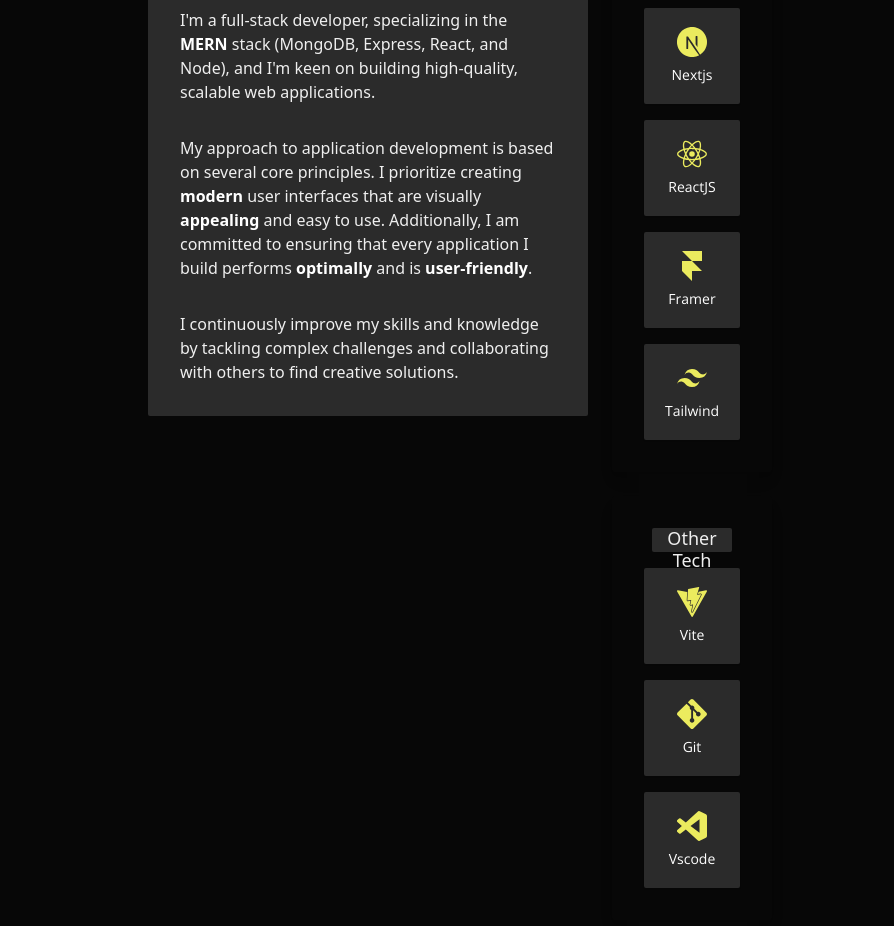
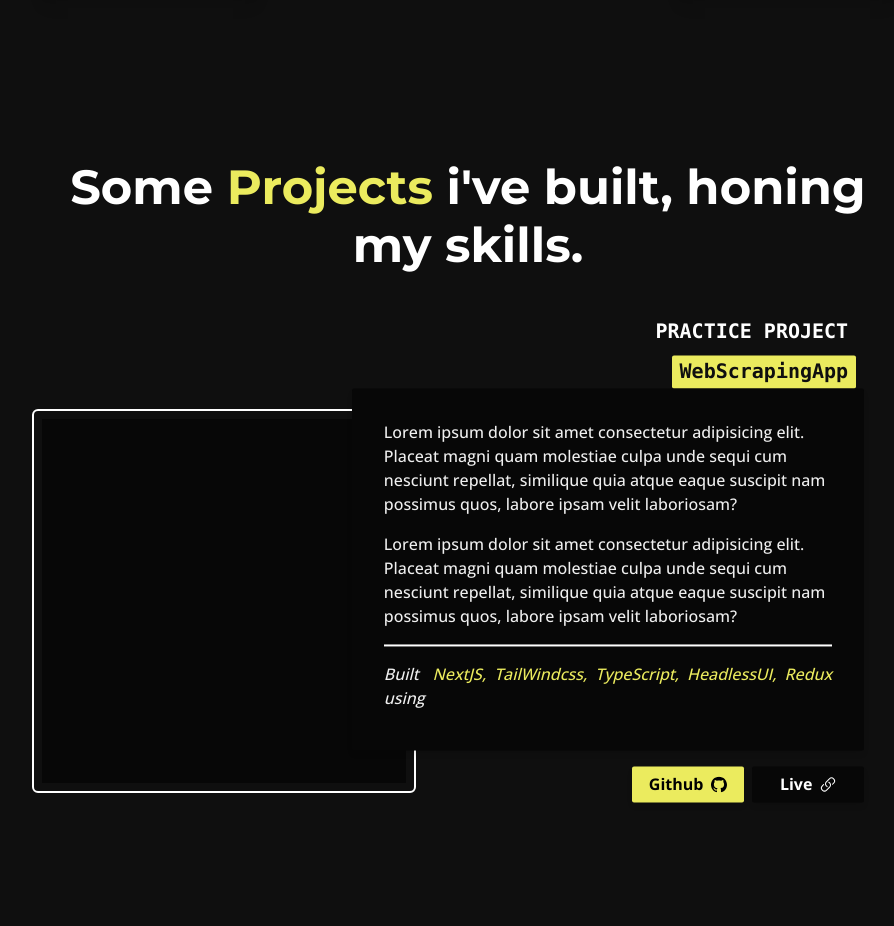
Before and after one commit to Benjahh/PortfolioWebsite, a React (Vite) app: page / in a window 1280 px wide. Shown: the part 1780-2706 px from the top of the page, without its empty margins (172-1066 px from the left). Built offline with nearby package versions, Linux system fonts and the light colour scheme; a web font is replaced by a local one.

Commit message:
major refactoring

```diff
--- a/src/index.css
+++ b/src/index.css
@@ -13,10 +13,10 @@
     @apply justify-center items-center flex;
   }
   .project__button {
-    @apply text-white  bg-secondAccent gap-2 flex-between py-[6px] hover:bg-accent hover:text-primary  px-4 rounded-sm;
+    @apply gap-2 flex-between py-[6px] flex-row w-28 shadow-md px-4 font-openSans font-bold rounded-sm;
   }
   .project__description {
-    @apply shadow-xl relative flex  text-white flex-col bg-secondAccent rounded-sm p-8;
+    @apply shadow-md relative flex  text-thirdAccent flex-col bg-secondAccent rounded-sm p-8;
   }
   .project__skills {
     @apply font-openSans font-medium my-2 gap-2 mt-4  flex flex-row italic;
@@ -25,16 +25,16 @@
     @apply self-center border-2 border-white p-2  rounded-md absolute w-96 h-96;
   }
   .skill__card {
-    @apply flex-between gap-2 w-12 h-12 text-sm flex-col p-12  shadow-sm  rounded-sm bg-secondAccent;
+    @apply flex-between gap-2 w-12 h-12 text-sm flex-col p-10  shadow-sm  rounded-sm bg-primary;
   }
   .skill__container {
-    @apply flex-col relative flex-between gap-2 p-2;
+    @apply flex-col relative  flex;
   }
   .contact__input {
     @apply text-white px-4 py-4 bg-primary focus:outline-accent outline-none rounded-md;
   }
   .page__container {
-    @apply md:px-80 bg-primary min-h-screen pt-20 pb-40 flex flex-col;
+    @apply bg-primary min-h-full flex-between min-w-full  py-20;
   }
   .page__title {
     @apply font-montserrat font-bold text-center text-white text-4xl;
--- a/src/pages/About.jsx
+++ b/src/pages/About.jsx
@@ -4,15 +4,16 @@ import SkillCard from '../utils/components/Cards/SkillCard';
 
 export const AboutPage = () => {
   return (
-    <section id="about" className="page__container">
+    <section id="about" className="page__container ">
+      <div className="w-4/6 flex flex-col">
         <div className="page__title">
-        <h1 className="text-white">
+          <h1 className="text-white flex-row ">
             <span className="text-accent"> About </span> myself: My
             <span className="text-accent"> tech </span> stack
           </h1>
         </div>
-      <div className="flex-row mt-8 flex gap-2  justify-center  ">
-        <div className="bg-secondAccent rounded-sm  self-center   p-8">
+        <div className="flex-col mt-8 flex gap-4   ">
+          <div className="bg-secondAccent rounded-sm w-full   p-8">
             <div className="gap-8 flex-col  text-thirdAccent flex text-left ">
               <p className="">
                 Hi, my name is Lucas. I'm a
@@ -21,7 +22,8 @@ export const AboutPage = () => {
                   Computer Engineering{' '}
                 </span>
                 student with a passion for
-              <span className="font-extrabold text-white"> Engineering </span>.
+                <span className="font-extrabold text-white"> Engineering </span>
+                .
               </p>
               <p className="">
                 I'm currently pursuing
@@ -48,26 +50,28 @@ export const AboutPage = () => {
                 every application I build performs
                 <span className="font-extrabold text-white"> optimally </span>
                 and is
-              <span className="font-extrabold text-white"> user-friendly</span>.
+                <span className="font-extrabold text-white">
+                  {' '}
+                  user-friendly
+                </span>
+                .
               </p>
               <p className="">
-              I continuously improve my skills and knowledge by tackling complex
-              challenges and collaborating with others to find creative
-              solutions.
+                I continuously improve my skills and knowledge by tackling
+                complex challenges and collaborating with others to find
+                creative solutions.
               </p>
             </div>
-          <a
-            download=""
-            src=""
-            className=" hidden absolute bottom-4 right-4 border p-2 "
-          >
-            Resume
-          </a>
           </div>
-        <div className="skill__container">
+          <div className="flex flex-row gap-2 ">
             {techStack.map(({ stack, stackName, id }) => (
-            <SkillCard key={id} stack={stack} stackName={stackName}></SkillCard>
+              <SkillCard
+                key={id}
+                stack={stack}
+                stackName={stackName}
+              ></SkillCard>
             ))}
+          </div>
         </div>
       </div>
     </section>
--- a/src/pages/Projects.jsx
+++ b/src/pages/Projects.jsx
@@ -6,6 +6,7 @@ import ProjectCard from '../utils/components/Cards/ProjectCard';
 export const ProjectPage = () => {
   return (
     <section id="projects" className="page__container">
+      <div className="flex flex-col w-4/6 ">
         <div className="page__title ">
           <h1>
             Some <span className="text-accent"> Projects </span> i've built,
@@ -40,6 +41,7 @@ export const ProjectPage = () => {
             )}
           </div>
         </div>
+      </div>
     </section>
   );
 };
--- a/src/utils/components/Cards/ProjectCard.jsx
+++ b/src/utils/components/Cards/ProjectCard.jsx
@@ -3,6 +3,7 @@ import { HiLink } from 'react-icons/hi2';
 import { MoveOnScroll } from '../framerComponents/MoveOnScroll';
 import { FadeInOnScroll } from '../framerComponents/FadeInOnScroll';
 import { ScaleInView } from '../framerComponents/ScaleInView';
+import CustomButtonLink from '../shared/CustomButton';
 
 /* TODO: ANIMATION AND COLOR PALETTE */
 
@@ -19,10 +20,8 @@ const ProjectCard = ({
   return (
     <article className="relative ">
       <div
-        className={`flex-col border-b-2   border-white ${
-          reverse
-            ? 'md:flex-row-reverse border-l-2 '
-            : ' border-r-2 md:flex-row'
+        className={`flex-col ${
+          reverse ? 'md:flex-row-reverse ' : ' md:flex-row'
         }
       flex`}
       >
@@ -48,37 +47,44 @@ const ProjectCard = ({
               {projectName}
             </h1>
           </header>
-          <div className="project__description ">
+          <FadeInOnScroll className="project__description ">
             <div className="border-b-2 border-white">
-              <FadeInOnScroll className=" font-medium font-openSans mb-4 ">
+              <div className=" font-medium font-openSans mb-4 ">
                 {projectDescription}
-              </FadeInOnScroll>
-              <FadeInOnScroll className=" font-medium font-openSans mb-4 ">
+              </div>
+              <div className=" font-medium font-openSans mb-4 ">
                 {projectDescription}
-              </FadeInOnScroll>
+              </div>
             </div>
             <div className="project__skills">
-              <span className="">Built using</span>
+              <span>Built using</span>
               {projectSkill.map(({ skillName, Icon, color }) => (
                 <p key={skillName} className="text-accent">
-                  {' '}
                   {skillName}
                 </p>
               ))}
             </div>
-          </div>
-          <div
-            className={` text-white text-sm mt-4  flex-row flex ${
-              reverse ? 'self-start' : 'self-end'
+          </FadeInOnScroll>
+          <FadeInOnScroll
+            className={`  mt-4  flex-row flex ${
+              reverse ? 'self-start flex-row-reverse' : 'self-end'
             } gap-2`}
           >
-            <a href={projectRepo} className="project__button  ">
-              Github <SiGithub />
-            </a>
-            <a href={projectLink} className="project__button ">
-              Live Site <HiLink />
-            </a>
-          </div>
+            <CustomButtonLink
+              href={projectRepo}
+              className="bg-accent text-black "
+              buttonText="Github"
+            >
+              <SiGithub />
+            </CustomButtonLink>
+            <CustomButtonLink
+              href={projectLink}
+              className="bg-secondAccent text-white"
+              buttonText="Live"
+            >
+              <HiLink />
+            </CustomButtonLink>
+          </FadeInOnScroll>
         </MoveOnScroll>
       </div>
     </article>
--- a/src/utils/components/Cards/SkillCard.jsx
+++ b/src/utils/components/Cards/SkillCard.jsx
@@ -2,13 +2,11 @@ import { FadeInOnScroll } from '../framerComponents/FadeInOnScroll';
 
 const SkillCard = ({ stack, stackName }) => {
   return (
-    <article className="flex-col relative p-2 flex ">
-      <FadeInOnScroll className="gap-4 p-8 relative  shadow-lg  flex-between flex-wrap bg-primary rounded-sm  ">
-        <div className=" rounded-sm  w-5/6  h-6 text-center self-center  bg-secondAccent">
-          <h1 className="text-lg   text-thirdAccent font-medium    ">
-            {stackName}
-          </h1>
-        </div>
+    <article className="skill__container  ">
+      <div className=" rounded-sm  w-5/6  h-6 text-center self-center  bg-accent">
+        <h1 className="text-lg   text-secondary font-bold    ">{stackName}</h1>
+      </div>
+      <FadeInOnScroll className="gap-4 p-8 relative  shadow-lg  flex-between flex-wrap bg-secondAccent rounded-sm  ">
         {stack.map(({ skillName, Icon }) => (
           <div className="skill__card" key={skillName}>
             <div className="text-accent">{Icon}</div>
--- a/src/utils/components/framerComponents/FadeInOnScroll.jsx
+++ b/src/utils/components/framerComponents/FadeInOnScroll.jsx
@@ -7,7 +7,7 @@ export const FadeInOnScroll = ({ children, className }) => {
     <motion.div
       initial={{ opacity: 0 }}
       whileInView={{ opacity: 1 }}
-      transition={{ duration: 1.4, ease: 'easeIn' }}
+      transition={{ duration: 1.2, ease: 'easeIn' }}
       viewport={{ once: true }}
       className={className}
     >
--- /dev/null
+++ b/src/utils/components/shared/CustomButton.jsx
@@ -0,0 +1,17 @@
+import React from 'react';
+import { motion } from 'framer-motion';
+
+const CustomButtonLink = ({ className, href, buttonText, children }) => {
+  return (
+    <motion.div
+      whileHover={{ y: 6 }}
+      transition={{ type: 'spring', stiffness: 100 }}
+    >
+      <a href={href} className={`project__button  ${className}`}>
+        {buttonText} {children}
+      </a>
+    </motion.div>
+  );
+};
+
+export default CustomButtonLink;
--- a/tailwind.config.js
+++ b/tailwind.config.js
@@ -22,10 +22,10 @@ export default {
         bebasNeue: ['Bebas Neue'],
       },
       colors: {
-        primary: '#070707',
+        primary: '#0F0F0F',
         secondary: '#0F0F0F',
         accent: '#EBEB5E',
-        secondAccent: '#2B2B2B',
+        secondAccent: '#070707',
         thirdAccent: '#EFEFEF',
       },
       boxShadow: {
```
Lines whose indentation alone changed are shown as unchanged.
